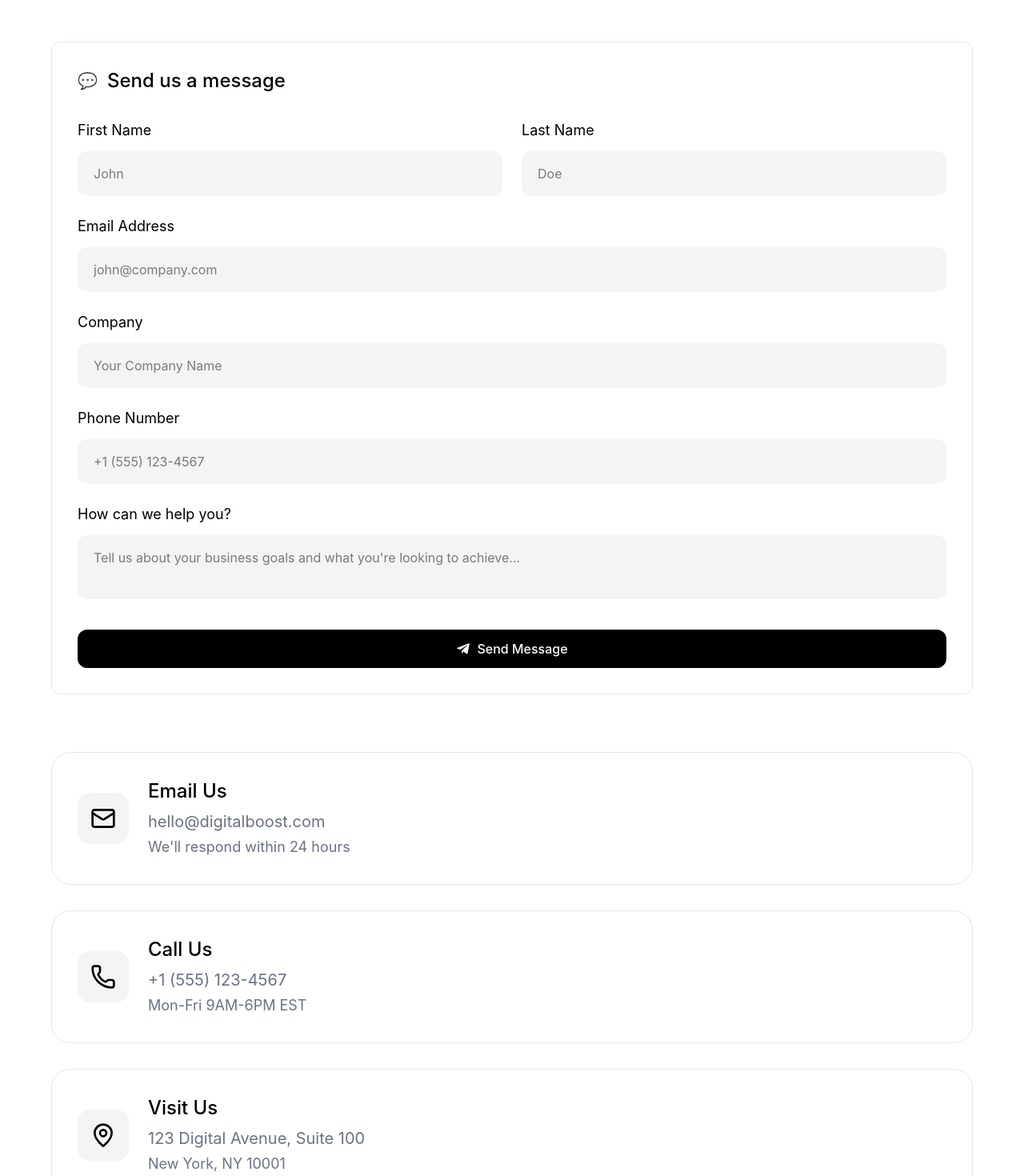
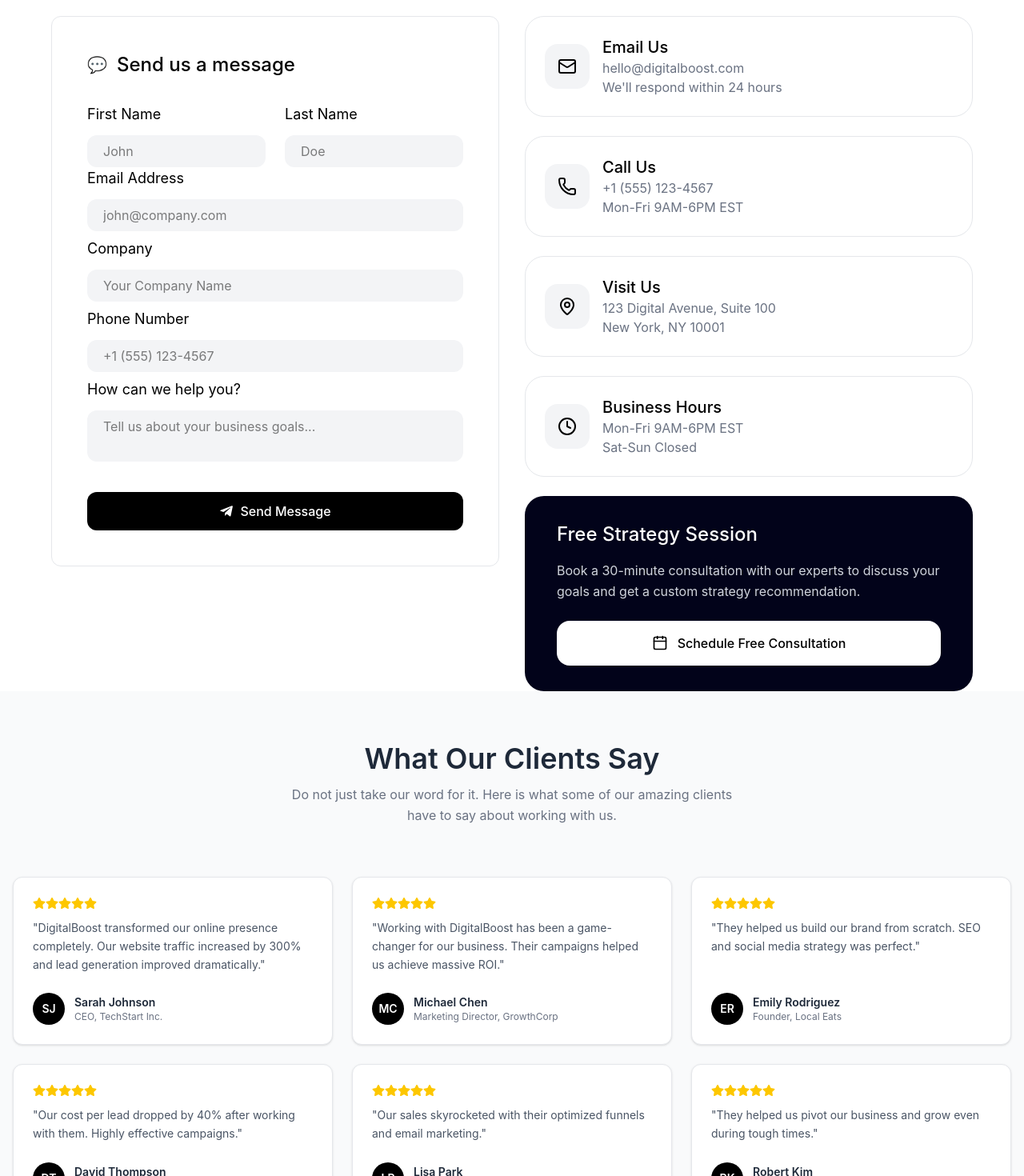
Before and after one commit to gayathri23-y/Agency-digital-market, a React (Vite) app: page / in a window 1280 px wide. Shown: the part 380-1850 px from the top of the page at 80% size. Built offline with nearby package versions, Linux system fonts and the light colour scheme.

Commit message:
last changes commit in the form section two files deletd

```diff
--- a/src/App.jsx
+++ b/src/App.jsx
@@ -10,8 +10,8 @@ const App = () => {
     <div>
       <Getintouch />
       <Form />
-      <ContactInfoCards />
-      <Startegy />
+      {/* <ContactInfoCards /> */}
+      {/* <Startegy /> */}
        < TestimonialSection/>
    </div>
   )
--- a/src/Components/Contact/ContactInfoCards.jsx
+++ /dev/null
@@ -1,59 +0,0 @@
-import { Mail, Phone, MapPin, Clock } from "lucide-react";
-
-export default function ContactInfoCards() {
-  const cards = [
-    {
-      icon: <Mail className="h-8 w-8 text-black" />,
-      title: "Email Us",
-      line1: "hello@digitalboost.com",
-      line2: "We'll respond within 24 hours",
-    },
-    {
-      icon: <Phone className="h-8 w-8 text-black" />,
-      title: "Call Us",
-      line1: "+1 (555) 123-4567",
-      line2: "Mon-Fri 9AM-6PM EST",
-    },
-    {
-      icon: <MapPin className="h-8 w-8 text-black" />,
-      title: "Visit Us",
-      line1: "123 Digital Avenue, Suite 100",
-      line2: "New York, NY 10001",
-    },
-    {
-      icon: <Clock className="h-8 w-8 text-black" />,
-      title: "Business Hours",
-      line1: "Mon-Fri 9AM-6PM EST",
-      line2: "Sat-Sun Closed",
-    },
-  ];
-
-  return (
-    <section className="w-full bg-white px-4 sm:px-6 md:px-8 lg:px-16 py-10 space-y-8">
-      {cards.map((card, index) => (
-        <div
-          key={index}
-          className="w-full rounded-3xl border border-gray-200 bg-white p-5 sm:p-6 lg:p-8"
-        >
-          <div className="flex flex-col sm:flex-row sm:items-center gap-4 sm:gap-6">
-            <div className="h-16 w-16 rounded-2xl bg-gray-100 flex items-center justify-center shrink-0">
-              {card.icon}
-            </div>
-
-            <div>
-              <h3 className="text-2xl font-medium text-black mb-2">
-                {card.title}
-              </h3>
-              <p className="text-lg sm:text-xl text-gray-500 mb-1">
-                {card.line1}
-              </p>
-              <p className="text-base sm:text-lg text-gray-500">
-                {card.line2}
-              </p>
-            </div>
-          </div>
-        </div>
-      ))}
-    </section>
-  );
-}
--- a/src/Components/Contact/Form.jsx
+++ b/src/Components/Contact/Form.jsx
@@ -1,70 +1,157 @@
-import React from 'react'
+import React from "react";
+import { Mail, Phone, MapPin, Clock, Calendar } from "lucide-react";
 import { FaTelegramPlane } from "react-icons/fa";
 
-const Form = () => {
+export default function ContactSectionLayout() {
+  const contactCards = [
+    {
+      icon: <Mail className="h-6 w-6 text-black" />,
+      title: "Email Us",
+      line1: "hello@digitalboost.com",
+      line2: "We'll respond within 24 hours",
+    },
+    {
+      icon: <Phone className="h-6 w-6 text-black" />,
+      title: "Call Us",
+      line1: "+1 (555) 123-4567",
+      line2: "Mon-Fri 9AM-6PM EST",
+    },
+    {
+      icon: <MapPin className="h-6 w-6 text-black" />,
+      title: "Visit Us",
+      line1: "123 Digital Avenue, Suite 100",
+      line2: "New York, NY 10001",
+    },
+    {
+      icon: <Clock className="h-6 w-6 text-black" />,
+      title: "Business Hours",
+      line1: "Mon-Fri 9AM-6PM EST",
+      line2: "Sat-Sun Closed",
+    },
+  ];
+
   return (
-     <section className="w-full bg-white px-4 sm:px-6 md:px-8 lg:px-16 py-8">
-      <div className="mx-auto max-w-6xl rounded-xl border border-gray-200 bg-white p-4 sm:p-6 lg:p-8">
+    <section className="w-full bg-white px-4 sm:px-6 md:px-8 lg:px-16 ">
+      <div className="grid grid-cols-1 lg:grid-cols-2 gap-8 items-start">
+  {/* Left Side Form */}
+  <div className="rounded-xl border border-gray-200 bg-white p-4 sm:p-6 lg:p-11">
     <div className="mb-8 flex items-center gap-3 text-black">
       <span className="text-xl">💬</span>
-          <h2 className="text-xl sm:text-2xl font-medium">Send us a message</h2>
+      <h2 className="text-xl sm:text-2xl font-medium">
+        Send us a message
+      </h2>
     </div>
 
-        <div className="grid grid-cols-1 md:grid-cols-2 gap-6 mb-6">
+    <div className="grid grid-cols-1 md:grid-cols-2 gap-6">
       <div>
-            <label className="block text-base sm:text-lg mb-3">First Name</label>
+        <label className="block text-base sm:text-lg mb-3">
+          First Name
+        </label>
         <input
           type="text"
           placeholder="John"
-              className="w-full rounded-xl bg-gray-100 px-5 py-4 text-base outline-none"
+          className="w-full rounded-xl bg-gray-100 px-5 py-2 outline-none"
         />
       </div>
+
       <div>
-            <label className="block text-base sm:text-lg mb-3">Last Name</label>
+        <label className="block text-base sm:text-lg mb-3">
+          Last Name
+        </label>
         <input
           type="text"
           placeholder="Doe"
-              className="w-full rounded-xl bg-gray-100 px-5 py-4 text-base outline-none"
+          className="w-full rounded-xl bg-gray-100 px-5 py-2 outline-none"
         />
       </div>
     </div>
 
-        <div className="space-y-6">
+    <div className="space-y-2">
       <div>
-            <label className="block text-base sm:text-lg mb-3">Email Address</label>
-            <input type="email" placeholder="john@company.com" className="w-full rounded-xl bg-gray-100 px-5 py-4 text-base outline-none" />
+        <label className="block text-base sm:text-lg mb-3">
+          Email Address
+        </label>
+        <input
+          type="email"
+          placeholder="john@company.com"
+          className="w-full rounded-xl bg-gray-100 px-5 py-2 outline-none"
+        />
       </div>
 
       <div>
         <label className="block text-base sm:text-lg mb-3">Company</label>
-            <input type="text" placeholder="Your Company Name" className="w-full rounded-xl bg-gray-100 px-5 py-4 text-base outline-none" />
+        <input
+          type="text"
+          placeholder="Your Company Name"
+          className="w-full rounded-xl bg-gray-100 px-5 py-2 outline-none"
+        />
       </div>
 
       <div>
-            <label className="block text-base sm:text-lg mb-3">Phone Number</label>
-            <input type="text" placeholder="+1 (555) 123-4567" className="w-full rounded-xl bg-gray-100 px-5 py-4 text-base outline-none" />
+        <label className="block text-base sm:text-lg mb-3">
+          Phone Number
+        </label>
+        <input
+          type="text"
+          placeholder="+1 (555) 123-4567"
+          className="w-full rounded-xl bg-gray-100 px-5 py-2 outline-none"
+        />
       </div>
 
       <div>
-            <label className="block text-base sm:text-lg mb-3">How can we help you?</label>
+        <label className="block text-base sm:text-lg mb-3">
+          How can we help you?
+        </label>
         <textarea
           rows={2}
-              placeholder="Tell us about your business goals and what you're looking to achieve..."
-              className="w-full rounded-xl bg-gray-100 px-5 py-4 text-base outline-none resize-none"
+          placeholder="Tell us about your business goals..."
+          className="w-full rounded-xl bg-gray-100 px-5 py-2 outline-none resize-none"
         />
       </div>
     </div>
 
-      <div className="mt-8 flex justify-end">
-  <button className="w-full rounded-xl bg-black px-6 py-3 text-white text-sm sm:text-base font-medium flex items-center justify-center gap-2">
+    <div className="mt-8">
+      <button className="w-full rounded-xl bg-black px-6 py-3 text-white font-medium flex items-center justify-center gap-2">
         <FaTelegramPlane className="text-lg" />
         <span>Send Message</span>
       </button>
+    </div>
+  </div>
 
+  {/* Right Side */}
+  <div className="space-y-6">
+    {contactCards.map((card, index) => (
+      <div key={index} className="rounded-3xl border border-gray-200 p-6">
+        <div className="flex items-center gap-4">
+          <div className="h-14 w-14 rounded-2xl bg-gray-100 flex items-center justify-center shrink-0">
+            {card.icon}
+          </div>
+          <div>
+            <h3 className="text-xl font-medium text-black">
+              {card.title}
+            </h3>
+            <p className="text-gray-500">{card.line1}</p>
+            <p className="text-gray-500">{card.line2}</p>
+          </div>
+        </div>
+      </div>
+    ))}
+
+    <div className="rounded-3xl bg-[#02031a] px-6 py-8 sm:px-8 lg:px-10">
+      <h2 className="text-2xl font-medium text-white mb-4">
+        Free Strategy Session
+      </h2>
+      <p className="text-gray-300 mb-6 leading-relaxed">
+        Book a 30-minute consultation with our experts to discuss your
+        goals and get a custom strategy recommendation.
+      </p>
+      <button className="w-full rounded-2xl bg-white px-6 py-4 text-black font-medium flex items-center justify-center gap-3">
+        <Calendar className="h-5 w-5" />
+        <span>Schedule Free Consultation</span>
+      </button>
+    </div>
   </div>
 </div>
     </section>
-  )
+  );
 }
-
-export default Form
--- a/src/Components/Contact/Startegy.jsx
+++ /dev/null
@@ -1,22 +0,0 @@
-import { Calendar } from "lucide-react";
-
-export default function FreeStrategySession() {
-  return (
-    <section className="w-full bg-white px-4 sm:px-6 md:px-8 lg:px-16 py-10">
-      <div className="w-full rounded-3xl bg-[#02031a] px-6 py-8 sm:px-8 sm:py-10 lg:px-12 lg:py-12">
-        <h2 className="text-2xl sm:text-3xl font-medium text-white mb-4">
-          Free Strategy Session
-        </h2>
-
-        <p className="text-base sm:text-lg lg:text-xl leading-relaxed text-gray-300 max-w-4xl mb-8">
-          Book a 30-minute consultation with our experts to discuss your goals and get a custom strategy recommendation.
-        </p>
-
-        <button className="w-full rounded-2xl bg-white px-6 py-4 text-black text-base sm:text-lg font-medium flex items-center justify-center gap-3 hover:opacity-90 transition">
-          <Calendar className="h-5 w-5" />
-          <span>Schedule Free Consultation</span>
-        </button>
-      </div>
-    </section>
-  );
-}
```
Lines whose indentation alone changed are shown as unchanged.
